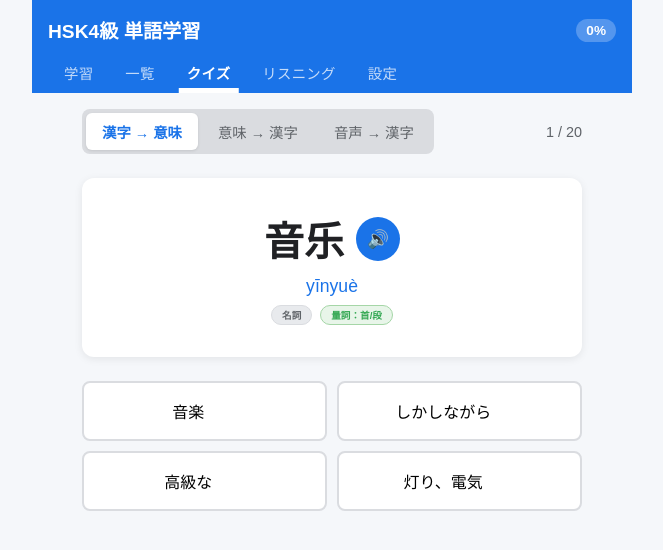
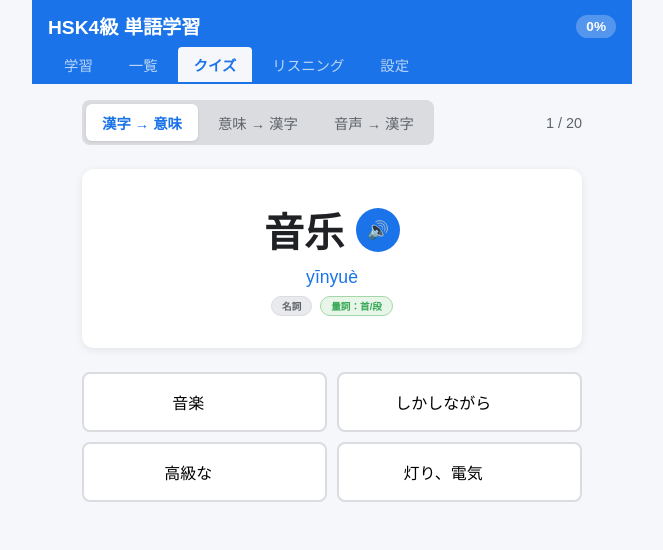
Before and after one commit to hidehitomobile/hsk4-app, a React (Vite) app: page /#/quiz in a window 1280 px wide. Shown: the top 550 px of the page, without its empty margins (308-971 px from the left). Built offline with nearby package versions, Linux system fonts and the light colour scheme.

Commit message:
header-compact-tabs

```diff
--- a/src/styles/index.css
+++ b/src/styles/index.css
@@ -57,7 +57,7 @@ body {
 .app-header {
   background: var(--primary);
   color: white;
-  padding: 16px 16px 0;
+  padding: 12px 16px 0;
   position: sticky;
   top: 0;
   z-index: 100;
@@ -67,7 +67,7 @@ body {
   display: flex;
   align-items: center;
   justify-content: space-between;
-  margin-bottom: 8px;
+  margin-bottom: 7px;
 }
 
 .header-top h1 {
@@ -85,45 +85,24 @@ body {
 
 .header-nav {
   display: flex;
-  gap: 0;
-  padding-bottom: 0;
+  gap: 4px;
+  padding-bottom: 2px;
 }
 
 .header-nav a {
-  position: relative;
-  color: rgba(255,255,255,0.75);
+  color: rgba(255,255,255,0.7);
   text-decoration: none;
-  padding: 10px 16px;
+  padding: 7px 16px;
   font-size: 0.9rem;
-  transition: color 0.2s;
+  border-radius: 4px 4px 0 0;
+  transition: all 0.2s;
   font-weight: 500;
-  letter-spacing: 0.02em;
-}
-
-.header-nav a::after {
-  content: '';
-  position: absolute;
-  bottom: 0;
-  left: 50%;
-  transform: translateX(-50%) scaleX(0);
-  width: 80%;
-  height: 5px;
-  background: transparent;
-  transition: all 0.25s ease;
-}
-
-.header-nav a:hover {
-  color: rgba(255,255,255,0.95);
 }
 
 .header-nav a.active {
-  color: #ffffff;
+  color: var(--primary);
+  background: var(--bg);
   font-weight: 700;
-}
-
-.header-nav a.active::after {
-  transform: translateX(-50%) scaleX(1);
-  background: #ffffff;
 }
 
 /* Main content */
@@ -615,7 +594,7 @@ body {
 
 .etymology-block.word-level {
   border-bottom: 1px dashed rgba(255, 111, 0, 0.2);
-  margin-bottom: 6px;
+  margin-bottom: 7px;
   padding-bottom: 8px;
 }
 
@@ -1615,6 +1594,12 @@ body {
 }
 [data-theme="dark"] .search-bar input::placeholder {
   color: var(--text-secondary);
+}
+
+/* Header nav active tab */
+[data-theme="dark"] .header-nav a.active {
+  background: var(--bg);
+  color: var(--primary);
 }
 
 /* Category button non-active */
```
Also changed, not shown: 4 other files (tests, documents, lock files or other folders).
